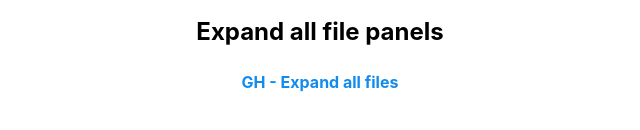
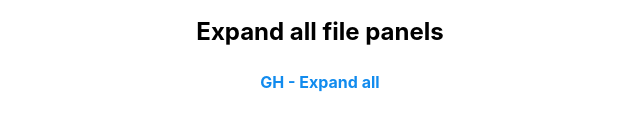
Before and after one commit to samulisuomi/github-bookmarklets, a plain HTML site: page index.html in a window 1280 px wide. Shown: the part 368-498 px from the top of the page, 320-960 px from the left. Drawn offline with Linux system fonts and the light colour scheme.

Commit message:
Update index.html

```diff
--- a/index.html
+++ b/index.html
@@ -544,7 +544,7 @@
       <p>
         <a
           href="javascript:document.querySelectorAll('.octicon-chevron-right').forEach(node => window.getComputedStyle(node).display !== 'none' ? node.parentElement.click() : undefined)"
-          >GH - Expand all files</a
+          >GH - Expand all</a
         >
       </p>
     </main>
```
